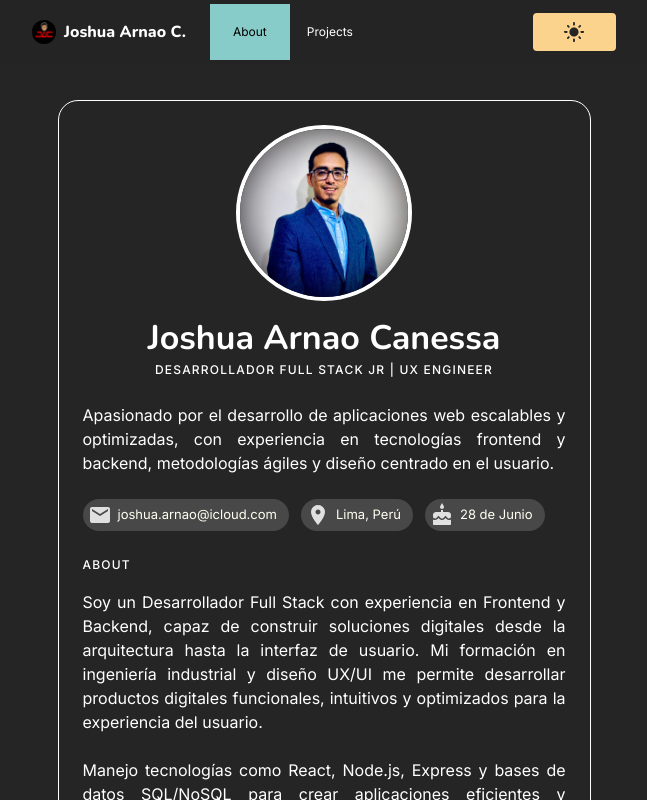
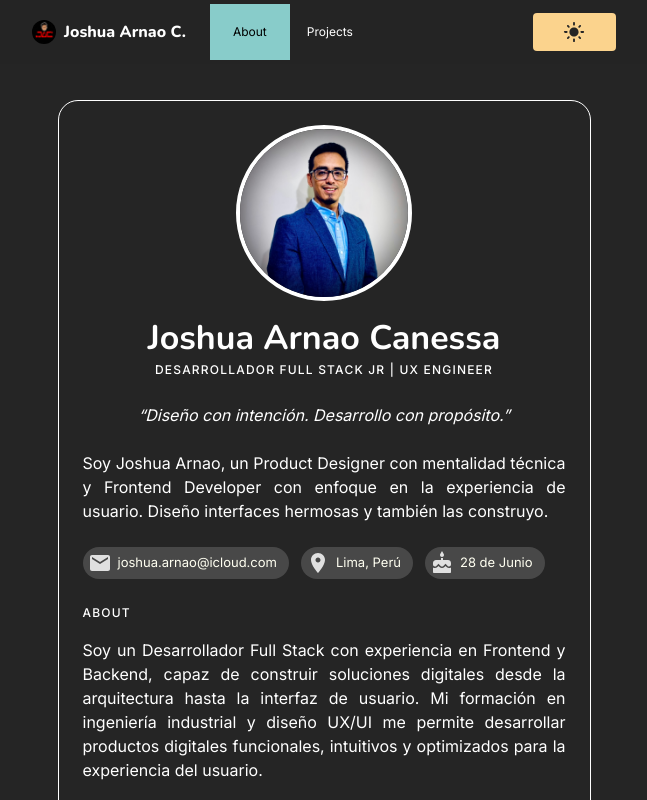
Before and after one commit to joshua-arnao/portfolio-dev, a React (Vite) app: page / in a window 1280 px wide. Shown: the top 800 px of the page, without its empty margins (316-963 px from the left). Built offline with nearby package versions, Linux system fonts and the light colour scheme; no server answers.

Commit message:
update data

```diff
--- a/package.json
+++ b/package.json
@@ -10,7 +10,7 @@
     "preview": "vite preview"
   },
   "dependencies": {
-    "@emotion/react": "^11.11.1",
+    "@emotion/react": "^11.14.0",
     "@emotion/styled": "^11.11.0",
     "@mui/icons-material": "^5.14.11",
     "@mui/lab": "^5.0.0-alpha.149",
--- a/src/portfolio/views/HomeView.jsx
+++ b/src/portfolio/views/HomeView.jsx
@@ -52,8 +52,15 @@ export const HomeView = ({ currentTheme }) => {
 
   if (loading)
     return (
-      <Box sx={{ display: "flex", flexDirection:'column', alignItems: "center", gap:"16px" }}>
-        <HashLoader size={40} color={secundary.main}/>
+      <Box
+        sx={{
+          display: "flex",
+          flexDirection: "column",
+          alignItems: "center",
+          gap: "16px",
+        }}
+      >
+        <HashLoader size={40} color={secundary.main} />
         <Typography>Cargando...</Typography>
       </Box>
     );
@@ -94,11 +101,15 @@ export const HomeView = ({ currentTheme }) => {
             </Typography>
           </Box>
 
+          <Typography component="div" textAlign="justify" sx={{ fontStyle: 'italic' }}>
+            “Diseño con intención. Desarrollo con propósito.”
+          </Typography>
           <Typography component="div" textAlign="justify">
-            Apasionado por el desarrollo de aplicaciones web escalables y
-            optimizadas, con experiencia en tecnologías frontend y backend,
-            metodologías ágiles y diseño centrado en el usuario.
+            Soy Joshua Arnao, un Product Designer con mentalidad técnica y
+            Frontend Developer con enfoque en la experiencia de usuario. Diseño
+            interfaces hermosas y también las construyo.
           </Typography>
+
           <Stack
             direction="row"
             flex
```
Also changed, not shown: 1 other file (tests, documents, lock files or other folders).
